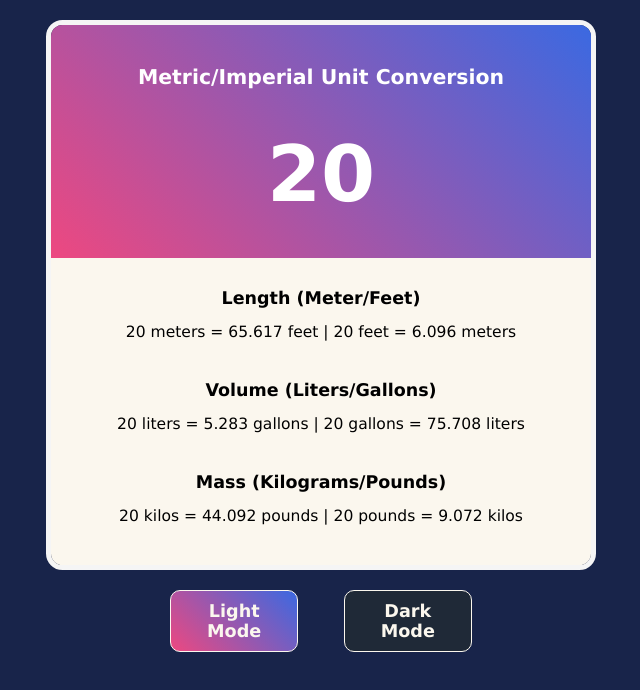
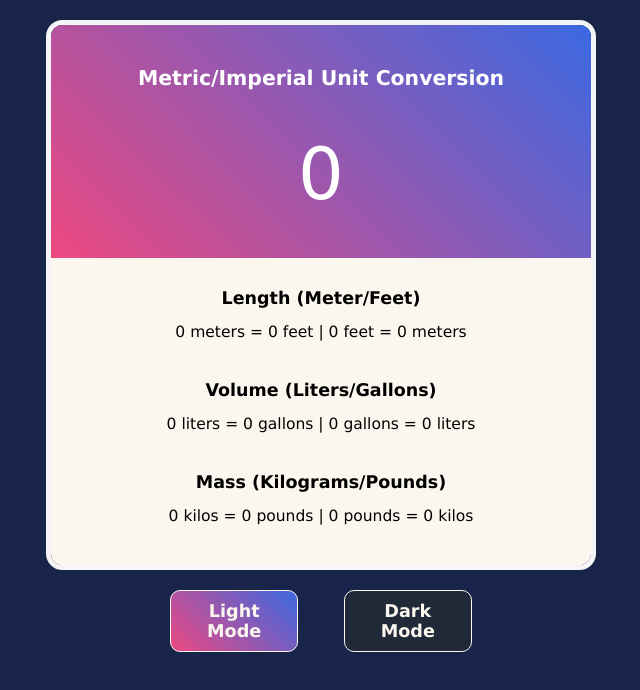
Before and after one commit to Skytone6/unit-conversion, a plain HTML site: page index.html in a window 1280 px wide. Shown: the whole page, without its empty margins (319-959 px from the left). Drawn offline with Linux system fonts and the light colour scheme.

Commit message:
Updated Version

```diff
--- a/index.html
+++ b/index.html
@@ -11,16 +11,15 @@
     <div id="app-container">
         <div id="hero-banner">
             <h1>Metric/Imperial Unit Conversion</h1>
-            <!-- <input id="amount" placeholder="0"> -->
-            <div id="amount">20</div>
+            <input type="text" id="amount" placeholder="0" onkeyup="execute()">
         </div>
         <div id="calculations">
             <h2>Length (Meter/Feet)</h2>
-            <p id="length"></p>
+            <p id="length">0 meters = 0 feet | 0 feet = 0 meters</p>
             <h2>Volume (Liters/Gallons)</h2>
-            <p id="volume"></p>
+            <p id="volume">0 liters = 0 gallons | 0 gallons = 0 liters</p>
             <h2>Mass (Kilograms/Pounds)</h2>
-            <p id="mass"></p>
+            <p id="mass">0 kilos = 0 pounds | 0 pounds = 0 kilos</p>
         </div>
     </div>
 
--- a/script.js
+++ b/script.js
@@ -1,29 +1,29 @@
-let amount = document.querySelector("#amount").textContent;
+let execute = () => {
+    length();
+    volume();
+    mass();
+}
 
 let length = () => {
-    let length = document.querySelector("#length");
+    let amount = document.querySelector("#amount").value;
     let feet = Math.round((amount * 3.28084) * 1000) / 1000;
     let meter = Math.round((amount * 0.3048) * 1000) / 1000;
-    length.textContent = `${amount} meters = ${feet} feet | ${amount} feet = ${meter} meters`;
+    document.querySelector("#length").textContent = `${amount} meters = ${feet} feet | ${amount} feet = ${meter} meters`;
 };
 
 let volume = () => {
-    let volume = document.querySelector("#volume");
+    let amount = document.querySelector("#amount").value;
     let gallons = Math.round((amount * 0.2641720524) * 1000) / 1000;
     let liters = Math.round((amount * 3.78541) * 1000) / 1000;
-    volume.textContent = `${amount} liters = ${gallons} gallons | ${amount} gallons = ${liters} liters`;
+    document.querySelector("#volume").textContent = `${amount} liters = ${gallons} gallons | ${amount} gallons = ${liters} liters`;
 };
 
 let mass = () => {
-    let mass = document.querySelector("#mass");
+    let amount = document.querySelector("#amount").value;
     let pounds = Math.round((amount * 2.20462) * 1000) / 1000;
     let kilos = Math.round((amount * 0.453592) * 1000) / 1000;
-    mass.textContent = `${amount} kilos = ${pounds} pounds | ${amount} pounds = ${kilos} kilos`
+    document.querySelector("#mass").textContent = `${amount} kilos = ${pounds} pounds | ${amount} pounds = ${kilos} kilos`
 };
-
-length();
-volume();
-mass();
 
 let dark = () => {
     /*Background Theme CSS*/
--- a/style.css
+++ b/style.css
@@ -29,13 +29,28 @@ body {
     font-weight: bold;
 }
 
+/*Set color for input and placeholder element*/
+input, ::placeholder {
+    color: white;
+    padding: none;
+    background: none;
+    border:none;
+}
+
+/*nullify input field border and outline while on focus*/
+input:focus {
+    border: none;
+    outline: none;
+}
+
 #amount {
-    font-size: 4em;
+    font-size: 3.7em;
+    width: 50%;
+    margin: 0px auto;
 }
 
 #calculations {
-    background-color: rgba(251, 247, 238, 1); /* //Light Theme */
-    /*background-color: rgba(31, 41, 55, 1); // Dark Theme*/
+    background-color: rgba(251, 247, 238, 1);
     display: flex;
     flex-direction: column;
     justify-content: space-evenly;
```
